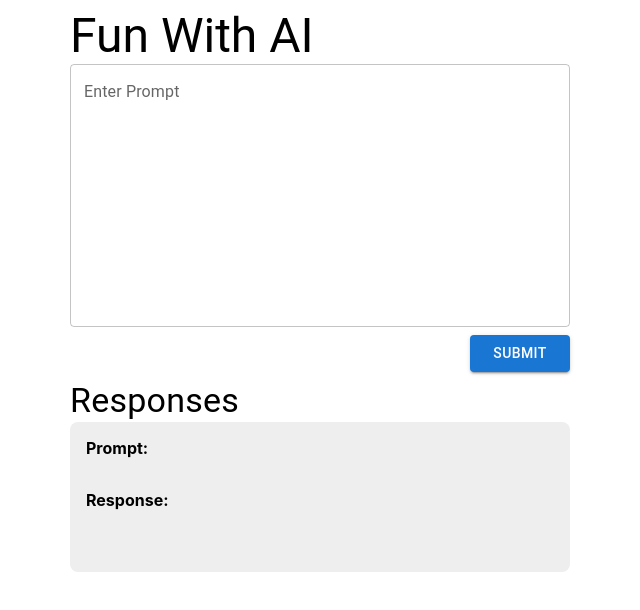
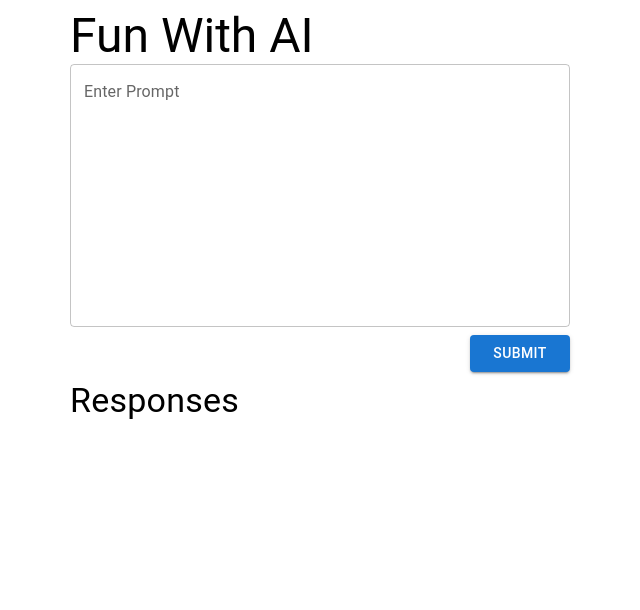
Before and after one commit to camchu2001/OpenAI-API-FE-Challenge, a React (Create React App) app: page / in a window 1280 px wide. Shown: the top 610 px of the page, without its empty margins (320-960 px from the left). Built offline with nearby package versions, Linux system fonts and the light colour scheme; what envalid would draw is missing.

Commit message:
feat: Render Completion

```diff
--- a/src/App.js
+++ b/src/App.js
@@ -9,11 +9,13 @@ import openAIApi from "./api/openaiapi";
 
 function App() {
   const [prompt, setPrompt] = useState("");
-  const [completion, setCompletion] = useState("");
+  const [completions, setCompletions] = useState([]);
 
   const submitForm = async (e) => {
     try {
       const response = await openAIApi.getCompletion();
+      console.log(response.choices[0].text);
+      setCompletions([...completions, response.choices[0].text]);
     } catch (error) {
       console.log(error);
     }
@@ -42,11 +44,12 @@ function App() {
             Submit
           </Button>
         </Box>
-
         <Box>
           <Typography variant="h4">Responses</Typography>
         </Box>
-        <Responses />
+        {completions.map((completion) => {
+          return <Responses prompt="Tell me a joke" response = {completion}/>;
+        })}
       </Box>
     </div>
   );
--- a/src/api/openaiapi.js
+++ b/src/api/openaiapi.js
@@ -15,6 +15,8 @@ class OpenAIApi {
     try {
       const response = await this.client.post("", {
         prompt: "Tell me a joke",
+        max_tokens: 100,
+        n: 1,
       });
       console.log(response.data);
       return response.data;
--- a/src/components/Response.js
+++ b/src/components/Response.js
@@ -10,6 +10,8 @@ function Responses({ prompt, response }) {
         width: 500,
         height: 150,
         borderRadius: 2,
+        marginTop: 1,
+        marginBottom: 2,
       }}
     >
       <Box sx={{ padding: 2 }}>
@@ -21,7 +23,6 @@ function Responses({ prompt, response }) {
           <Typography variant="p">{prompt}</Typography>
         </Box>
       </Box>
-
       <Box sx={{ padding: 2 }}>
         <Typography sx={{ fontWeight: "bold" }} variant="p">
           Response:
```
